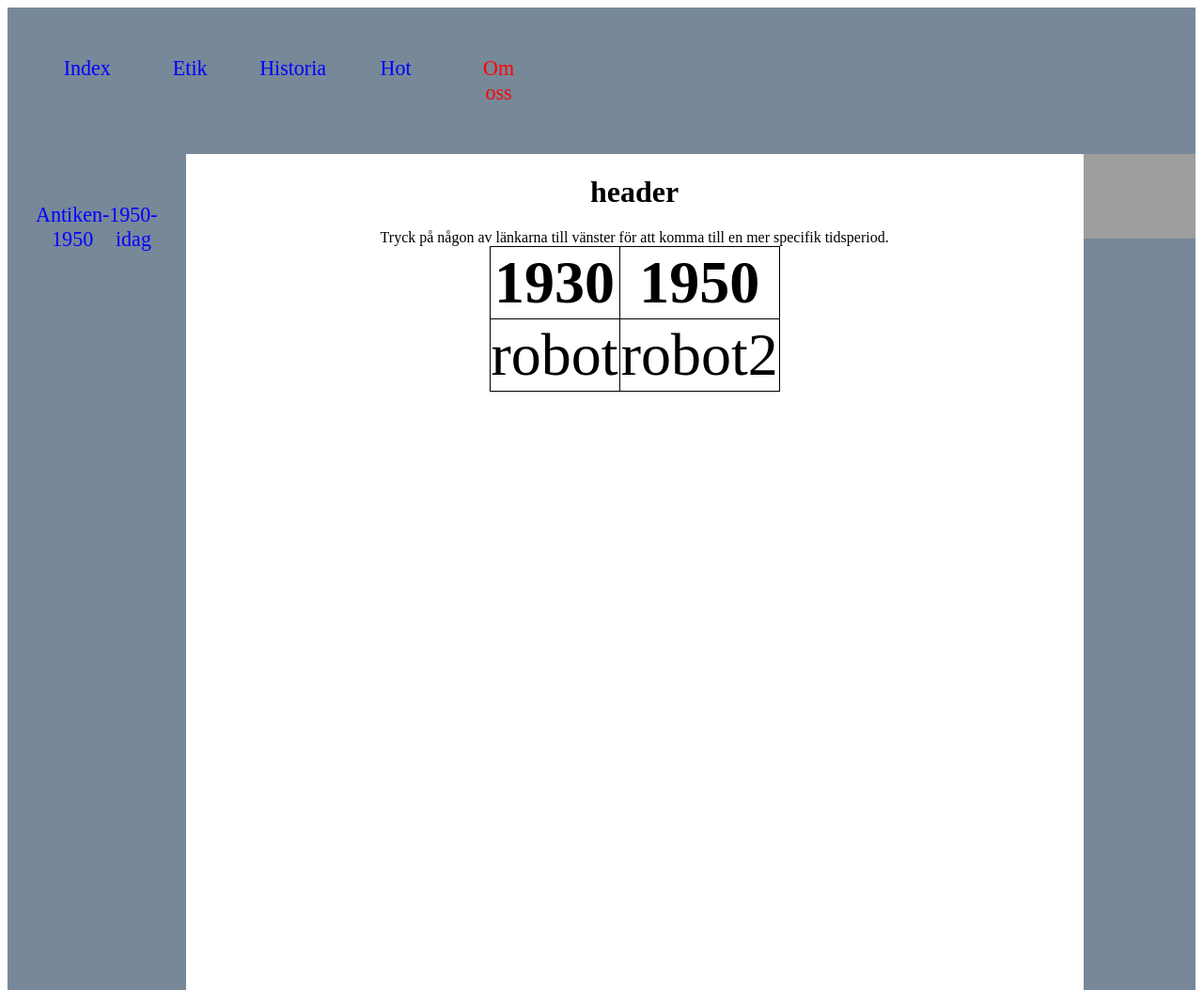
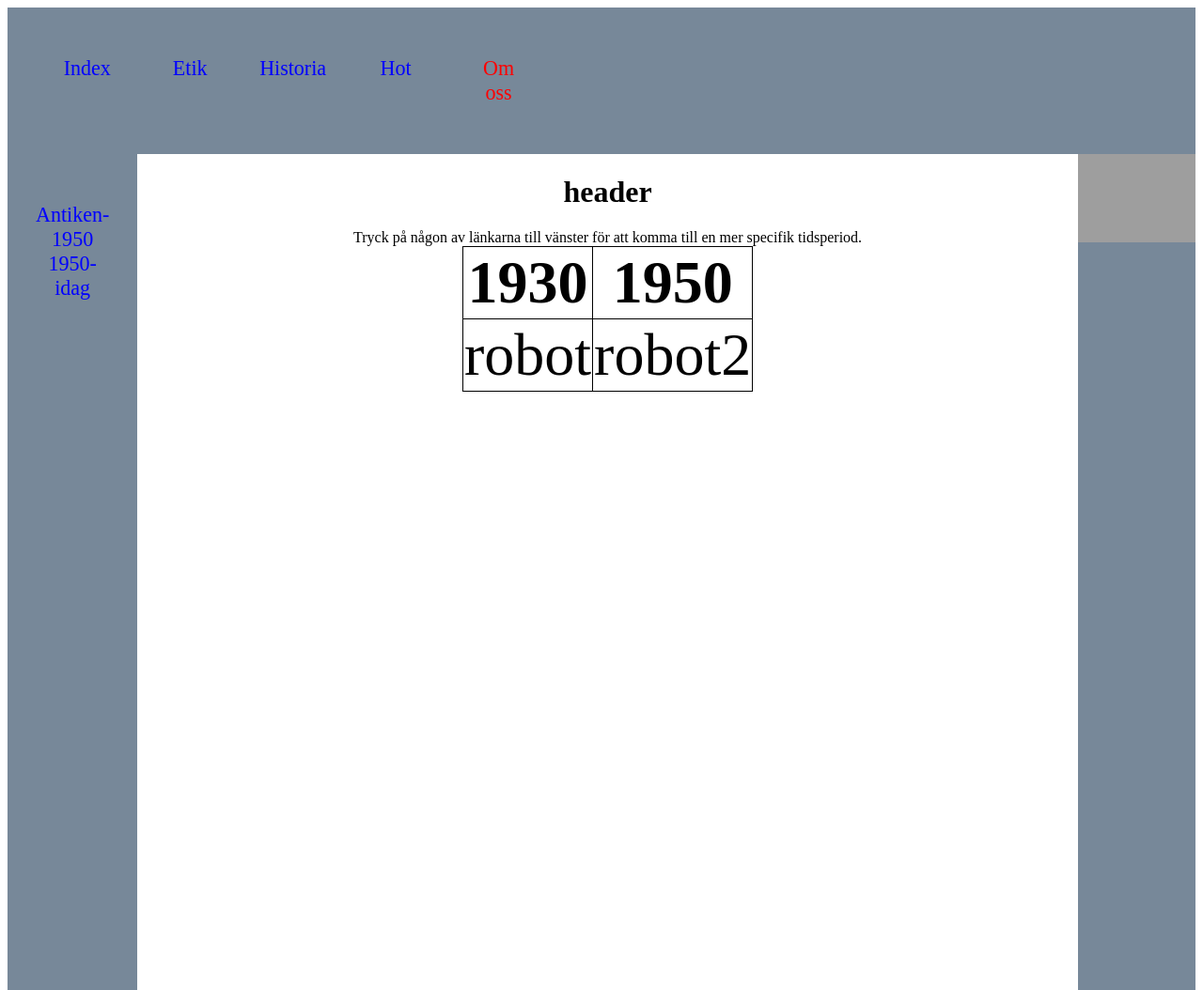
Before and after one commit to kalle6452/Slutprojekt, a plain HTML site: page Historia.html in a window 1280 px wide. Shown: the top 1054 px of the page at 94% size. Drawn offline with Linux system fonts and the light colour scheme; grey boxes are pictures that could not be loaded.

Commit message:
Update Historia.html

```diff
--- a/Historia.html
+++ b/Historia.html
@@ -2,7 +2,7 @@
 <html lang="sv">
   <head>
     <meta charset="utf-8">
-    <title>Index</title>
+    <title>Historia</title>
     <link rel="stylesheet" href="test.css">
 <meta name="viewport" content="width-device-width, initial-scale=1">
   </head>
@@ -11,7 +11,7 @@
 <div class="container">
 <!--Här finns den globala menyn-->
   <div class="itema">  <ul id="ul">
-      <li><a href="Index">Index</a></li>
+      <li><a href="Index.html">Index</a></li>
       <li><a href="#Etik">Etik</a></li>
       <li><a href="file:///C:/Users/Kalle/AppData/Local/atom/Historia.html">Historia</a></li>
       <li><a href="#Hot">Hot</a></li>
@@ -19,10 +19,9 @@
       </ul>
   </div>
 <!--Här är spalten där länkarna till den lokala menyn kommer att finnas.-->
-  <div class="itemb">
-  <ul>
-  <li><a href="#Antiken">Antiken-1950</a></li>
-  <li><a href="Nutid">1950-idag</a></li>
+  <div class="itemb"> <ul id="ul">
+  <li id="Antiken"><a href="#Antiken">Antiken-1950</a></li>
+  <li id="Nutid"><a href="#Nutid">1950-idag</a></li>
   </ul>
 </div>
 <!--Här är var huvudtexten kommer att finnas-->
```
